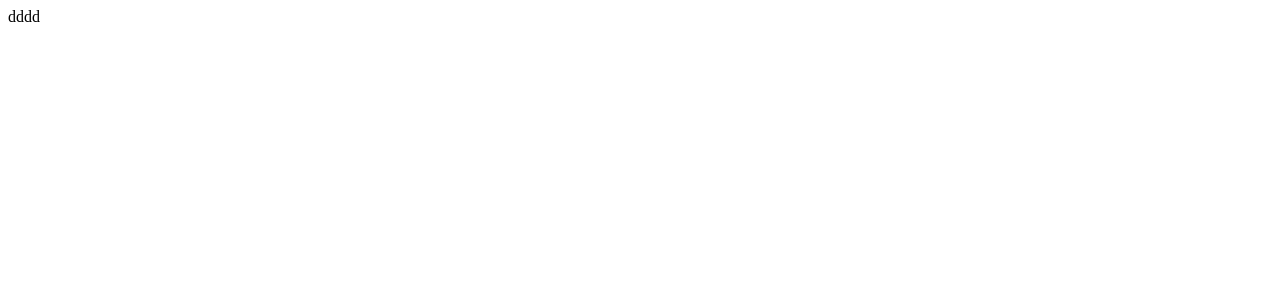
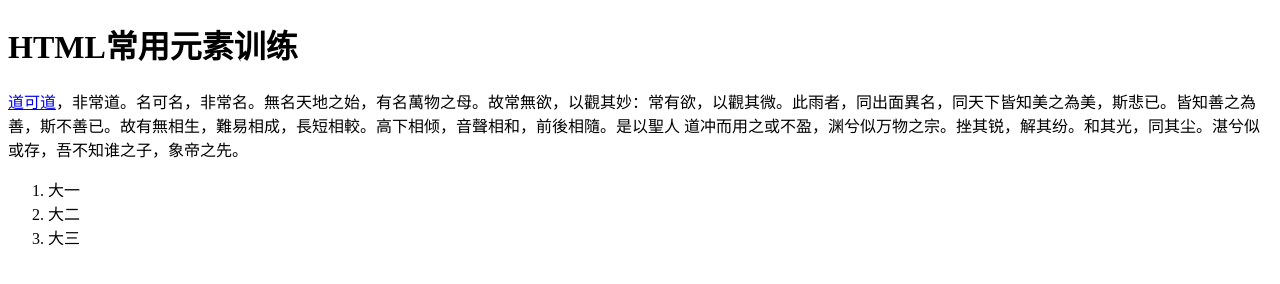
Before and after one commit to zhuyichengdewangzhan/stackblitz-starters-bhb4rh, a website: page 01-html.html in a window 1280 px wide. Drawn offline with Linux system fonts and the light colour scheme.

Commit message:
第三次作业

```diff
--- a/01-html.html
+++ b/01-html.html
@@ -1,11 +1,23 @@
 <!DOCTYPE html>
-<html lang="en">
+<html lang="zh">
 <head>
     <meta charset="UTF-8">
     <meta name="viewport" content="width=device-width, initial-scale=1.0">
-    <title>Document</title>
+    <title>HTML常用元素训练</title>
 </head>
 <body>
-    dddd
+<H1>HTML常用元素训练</H1>
+<P>
+  <a href="https://zhuanlan.zhihu.com/p/367378361">道可道</a>，非常道。名可名，非常名。無名天地之始，有名萬物之母。故常無欲，以觀其妙：常有欲，以觀其微。此雨者，同出面異名，同天下皆知美之為美，斯悲已。皆知善之為善，斯不善已。故有無相生，難易相成，長短相較。高下相倾，音聲相和，前後相隨。是以聖人
+道冲而用之或不盈，渊兮似万物之宗。挫其锐，解其纷。和其光，同其尘。湛兮似或存，吾不知谁之子，象帝之先。
+</P>
+<p>
+<lmg scr="https://tse2-mm.cn.bing.net/th/id/OIP-C.q-NmieZ87EeUJlb95_bLEwHaE0?rs=1&pid=ImgDetMain"alt=""/>
+</p>
+<ol>
+    <li>大一</li>
+    <li>大二</li>
+    <li>大三</li>
+</ol>
 </body>
 </html>
```
Also changed, not shown: index.html (+5 -3 lines).
